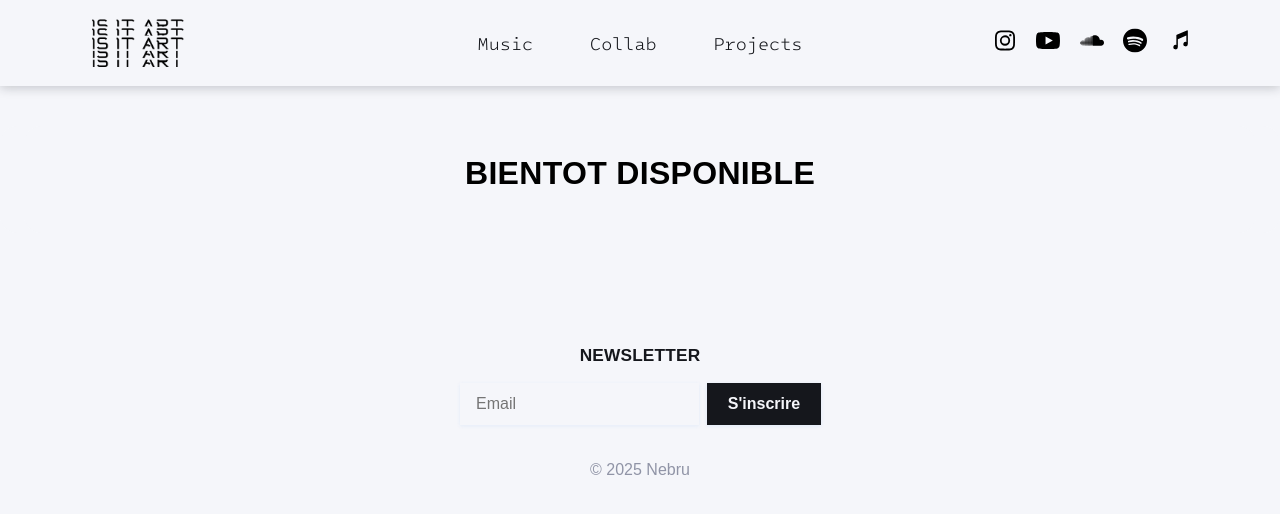
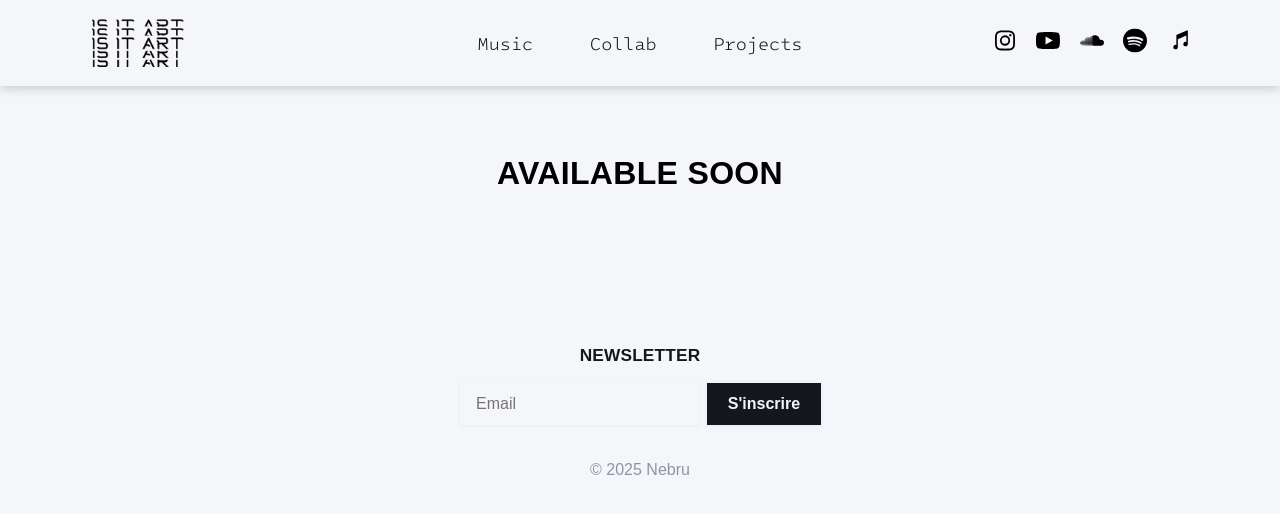
Before and after one commit to 0xnebru/0xnebru.github.io, a Jekyll site: the page built from projects.md, in a window 1280 px wide. Shown: the top 514 px of the page. Built offline with Jekyll 4.4.1, drawn with Linux system fonts in a browser that asks for light colours.

Commit message:
Update projects.md

```diff
--- a/projects.md
+++ b/projects.md
@@ -4,5 +4,5 @@ title: Projects
 ---
 
 <section class="image-gallery">
-  <h2 class="gallery-title">BIENTOT DISPONIBLE</h2>
+  <h2 class="gallery-title">AVAILABLE SOON</h2>
 </section>
```
